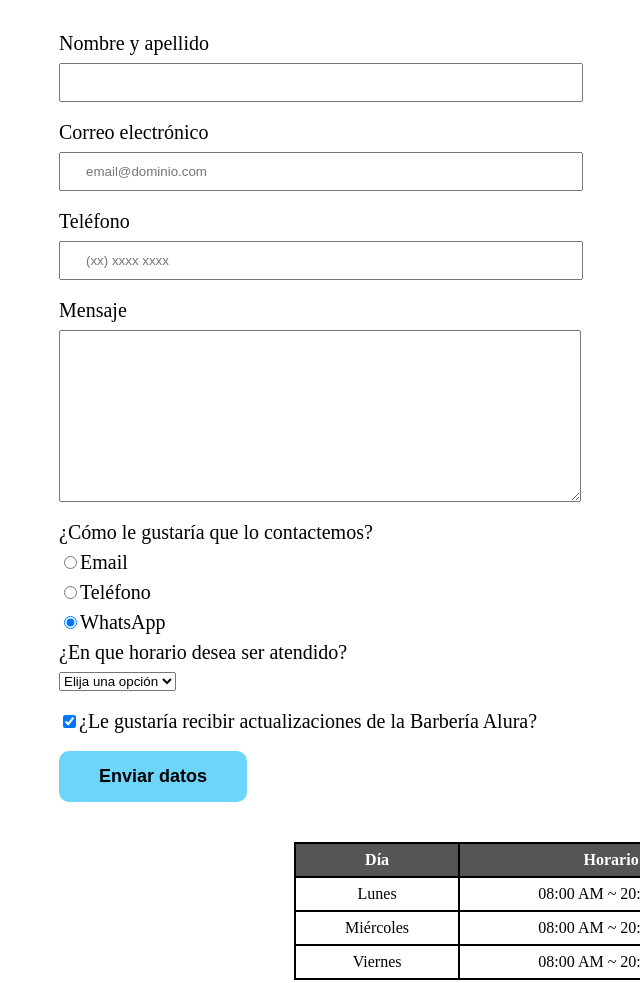
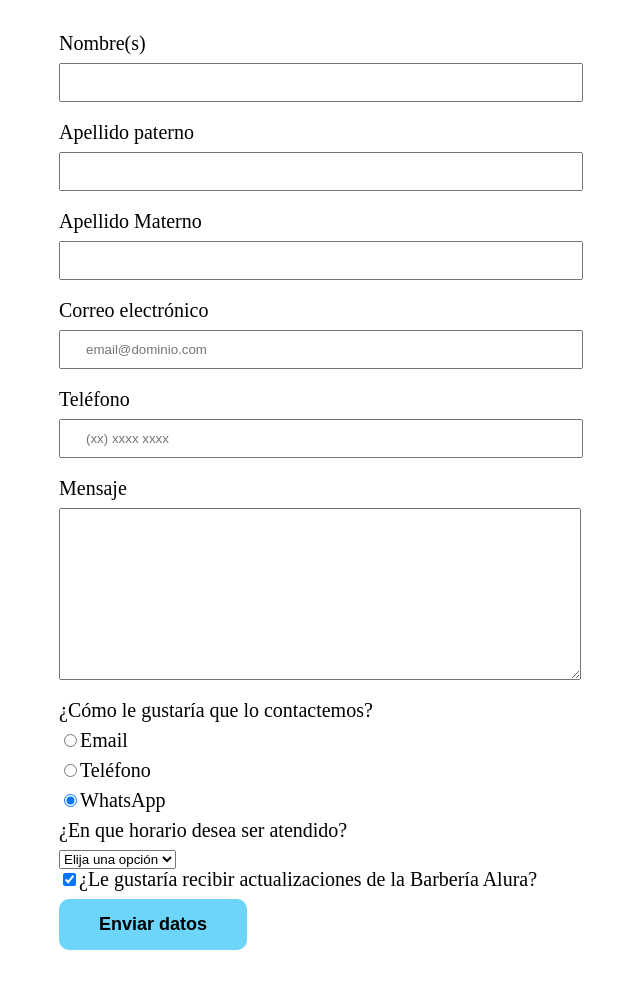
Before and after one commit to AngelDiaz-21/barberia-alura, a plain HTML site: page src/views/contacto.html in a window 1280 px wide. Shown: the part 300-1283 px from the top of the page, without its empty margins (111-751 px from the left). Drawn offline with Linux system fonts and the light colour scheme.

Commit message:
updated: Reestructurando las vistas

```diff
--- a/src/views/contacto.html
+++ b/src/views/contacto.html
@@ -12,7 +12,7 @@
 <body>
     <header>
         <div class="container-header">
-            <h1><img src="../assets/images/productos/logo.png" alt="Logo"></h1>
+            <img src="../assets/images/productos/logo.png" alt="Logo" class="logo">
             <nav>
                 <ul>
                     <li><a href="../index.html">Home</a></li>
@@ -23,18 +23,35 @@
         </div>
     </header>
     <main>
+        <section class="informacion-contacto">
             <form>
-            <label for="nombreApellido">Nombre y apellido</label>
-            <input type="text" id="nombreApellido" class="input-datos" required>
+                <div class="form-group">
+                    <label for="nombre">Nombre(s)</label>
+                    <input type="text" id="nombre" class="input-datos" required>
+                </div>
 
+                <div class="form-group">
+                    <label for="apellidoPaterno">Apellido paterno</label>
+                    <input type="text" id="apellidoPaterno" class="input-datos" required>
+                </div>
+
+                <div class="form-group">
+                    <label for="apellidoMaterno">Apellido Materno</label>
+                    <input type="text" id="apellidoMaterno" class="input-datos" required>
+                </div>
+
+                <div class="form-group">
                     <label for="email">Correo electrónico</label>
                     <input type="email" id="email" class="input-datos" required placeholder="email@dominio.com">
+                </div>
 
+                <div class="form-group">
                     <label for="telefono">Teléfono</label>
                     <input type="tel" id="telefono" class="input-datos" required placeholder="(xx) xxxx xxxx">
+                </div>
 
                 <label for="mensaje">Mensaje</label>
-            <textarea id="mensaje" cols="70" rows="10" class="input-datos" required></textarea>
+                <textarea id="mensaje" cols="70" rows="10 required" class="input-datos"></textarea>
 
                 <fieldset>
                     <legend>¿Cómo le gustaría que lo contactemos?</legend>
@@ -44,7 +61,6 @@
 
                     <label for="radio-whatsapp"><input type="radio" name="contacto" value="whatsapp" id="radio-whatsapp" checked>WhatsApp</label>
                 </fieldset>
-
                 <fieldset>
                     <legend>¿En que horario desea ser atendido?</legend>
                     <select name="" id="">
@@ -54,10 +70,10 @@
                         <option value="">Noche</option>
                     </select>
                 </fieldset>
-
-            <label class="recibirActualizaciones"><input type="checkbox" checked>¿Le gustaría recibir actualizaciones de la Barbería Alura?</label>
-
+                <label class="recibir-actualizaciones"><input type="checkbox" checked>¿Le gustaría recibir actualizaciones de la Barbería Alura?</label>
+                <div class="button-send">
                     <input type="submit" value="Enviar datos" class="btn-enviar">
+                </div>
             </form>
             <table>
                 <thead>
@@ -81,9 +97,10 @@
                     </tr>
                 </tbody>
             </table>
+        </section>
     </main>
     <footer>
-        <img src="../assets/images/productos/logo-blanco.png" alt="Logo">
+        <img class="logo" src="../assets/images/productos/logo-blanco.png" alt="Logo">
         <p class="copyright">&copy Copyright Barbería Alura - 2022</p>
     </footer>
 </body>
```
Also changed, not shown: src/index.html (+13 -6 lines), src/views/productos.html (+6 -4 lines). Lines whose indentation alone changed are shown as unchanged.
